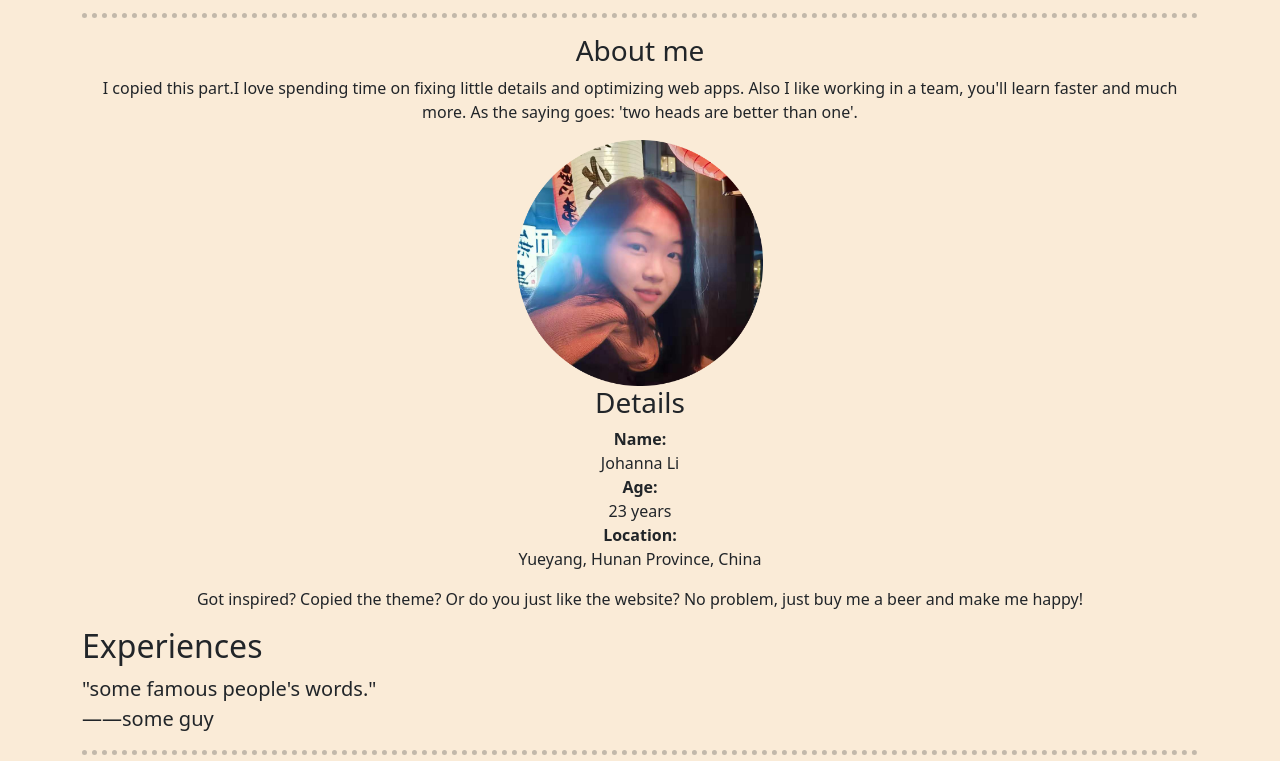
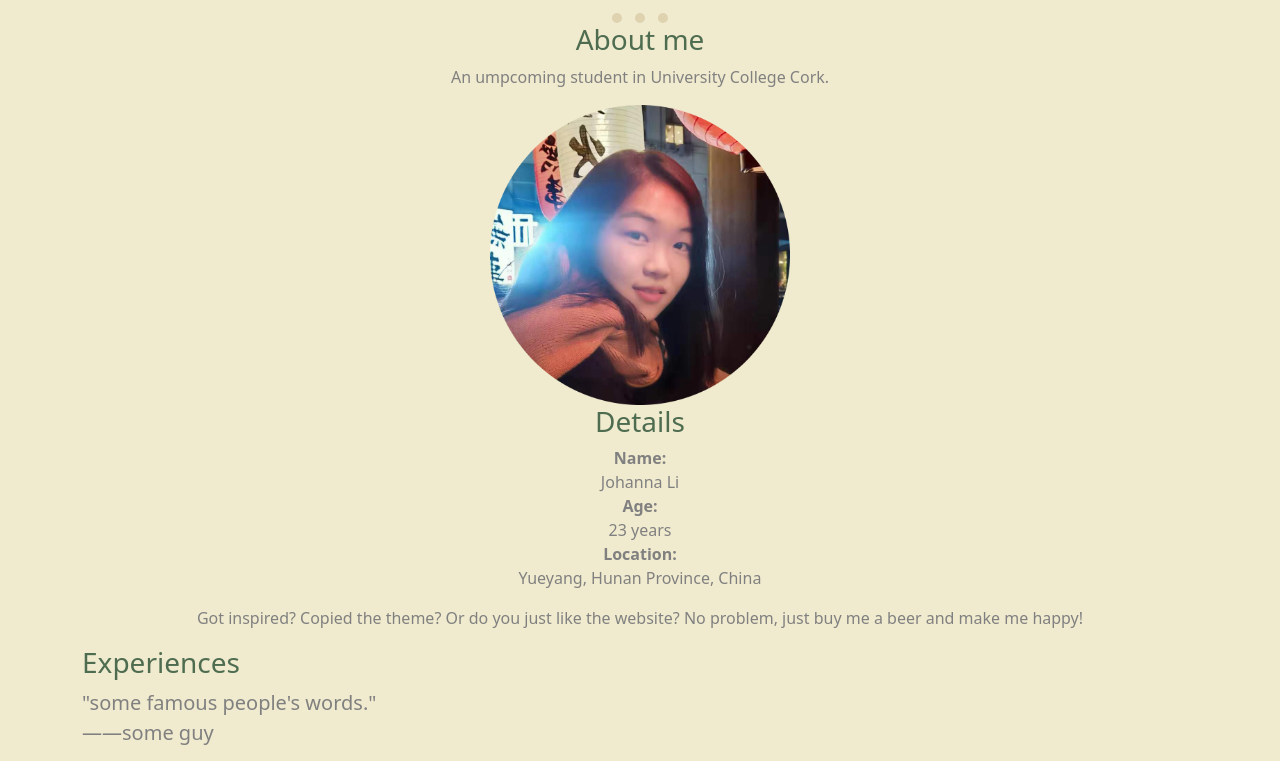
Before and after one commit to JohannaShidao/CV, a plain HTML site: page index.html in a window 1280 px wide. Shown: the part 121-882 px from the top of the page. Drawn offline with nearby package versions, Linux system fonts and the light colour scheme.

Commit message:
uodate
1.favicon -added
2.hr - dotted, center
3.font color - set

```diff
--- /dev/null
+++ b/CSS/style.css
@@ -0,0 +1,21 @@
+/************************** tag selector ***************************/
+body{
+    background-color:#F0EBCE
+  }
+hr{
+    border-style: dotted none none;
+    border-width:medium;
+    border-color:#AA8B56;
+    border-width: 10px;
+    margin:auto;
+    width: 5%;
+
+  }
+h2,h3{
+    color: #4E6C50;
+}
+
+p{
+    color:grey
+}
+/************************** class selector ***************************/
--- a/index.html
+++ b/index.html
@@ -7,16 +7,12 @@
   <link href="https://cdn.jsdelivr.net/npm/bootstrap@5.2.2/dist/css/bootstrap.min.css" rel="stylesheet" integrity="sha384-Zenh87qX5JnK2Jl0vWa8Ck2rdkQ2Bzep5IDxbcnCeuOxjzrPF/et3URy9Bv1WTRi" crossorigin="anonymous">
 <script src="https://cdn.jsdelivr.net/npm/bootstrap@5.2.2/dist/js/bootstrap.bundle.min.js" integrity="sha384-OERcA2EqjJCMA+/3y+gxIOqMEjwtxJY7qPCqsdltbNJuaOe923+mo//f6V8Qbsw3" crossorigin="anonymous"></script>
 <!-- bootstrap core css-->
-<style>
-  body{
-    background-color:antiquewhite
-  }
-  hr{
-    border-style: dotted none none;
-    border-width:thick;
-  }
-</style>
-<!--begin inspectlet embed code-->
+  <link rel="stylesheet" href="CSS/style.css">
+<!--favicon code-->
+<link rel="apple-touch-icon" sizes="180x180" href="favicon/apple-touch-icon.png">
+<link rel="icon" type="image/png" sizes="32x32" href="favicon/favicon-32x32.png">
+<link rel="icon" type="image/png" sizes="16x16" href="favicon/favicon-16x16.png">
+<link rel="manifest" href="favicon/site.webmanifest">
 </head>
 
 <body data-bs-spy="scroll" data-target="#navbar-example">
@@ -41,18 +37,18 @@
    </div>
   </nav>
   <!--content-->
-  <div class="background-white">
-    <div id="profile" class="container text-center">
+  <div>
+    <div class="container text-center">
       <h2>Profile</h2>
       <p>I'm a creative web developer</p>
       <hr>
       <div class="container text-center" >
         <div class="col align-self-center">
           <h3>About me</h3>
-          <p>I copied this part.I love spending time on fixing little details and optimizing web apps. Also I like working in a team, you'll learn faster and much more. As the saying goes: 'two heads are better than one'.</p>
+          <p>An umpcoming student in University College Cork.</p>
         </div>
         <div class="col align-self-center">
-          <img src="profile.png" alt="my photo" width="246" height="246">
+          <img src="profile.png" alt="my photo" width="300" height="300">
         </div>
         <div class="align-self-center">
           <h3>Details</h3>
@@ -90,7 +86,7 @@
     </div>
   </div>
   <div id="experiences" class="container">
-    <h2>Experiences</h2>
+    <h3>Experiences</h3>
     <p class="lead">
        "some famous people's words."
       <br>
```
Also changed, not shown: favicon/about.txt (added), favicon/android-chrome-192x192.png (added), favicon/android-chrome-512x512.png (added), favicon/apple-touch-icon.png (added), favicon/favicon-16x16.png (added), favicon/favicon-32x32.png (added), favicon/favicon.ico (added), favicon/site.webmanifest (added), 1 other file.
